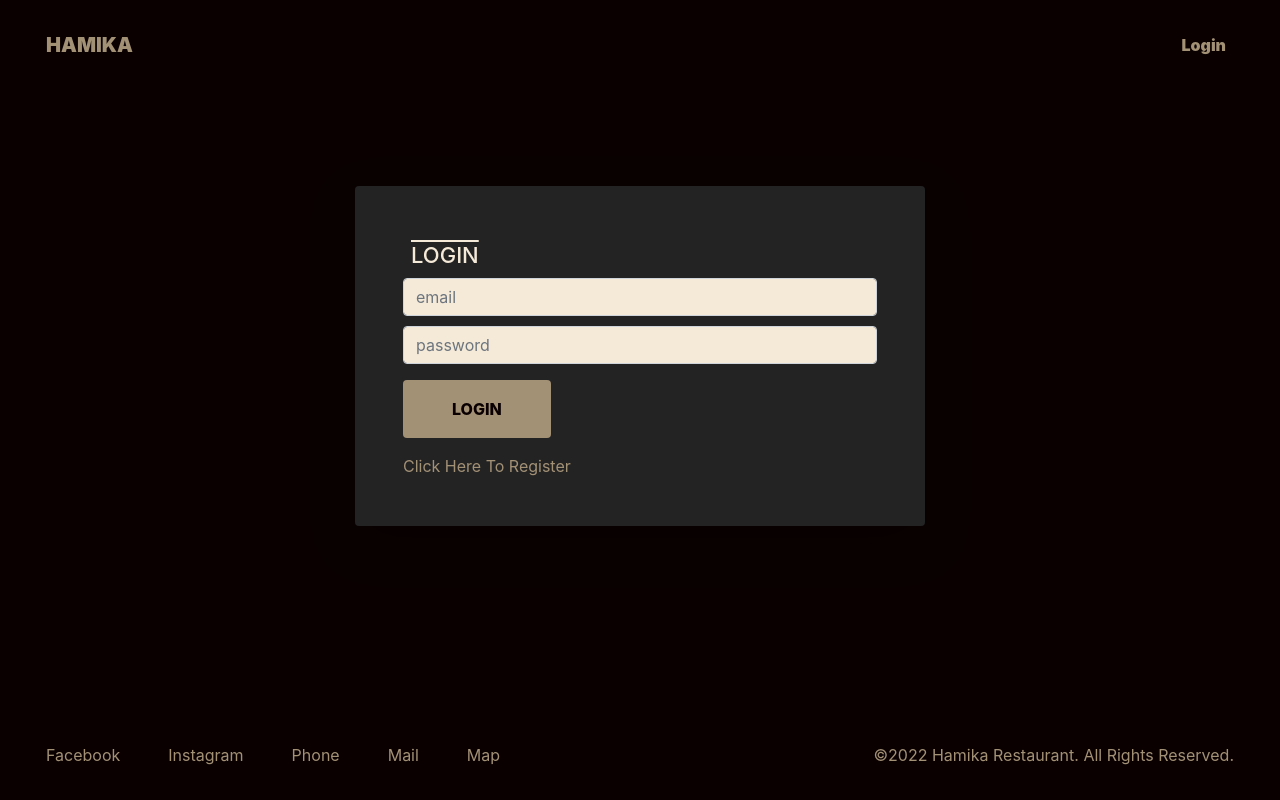
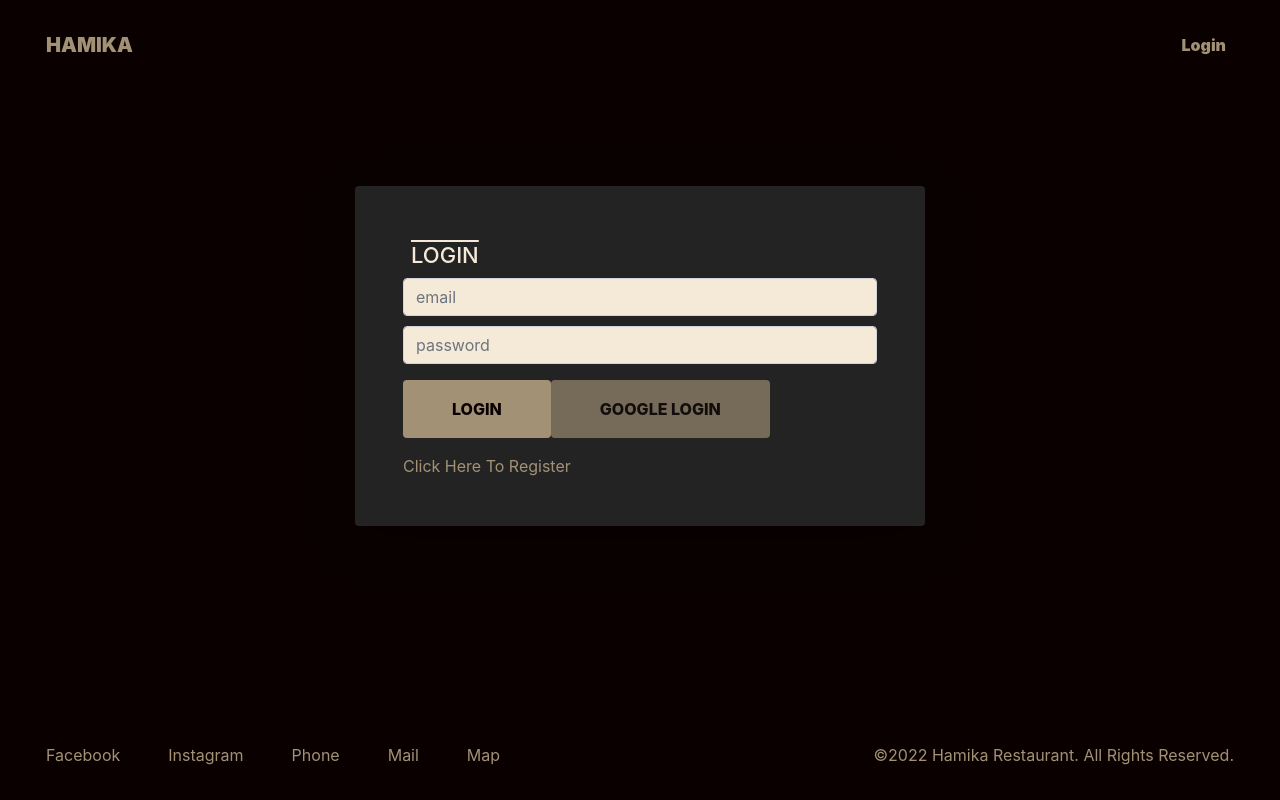
Before and after one commit to klaudia-toth-dev/hamika, a React (Create React App) app in the folder client/: page /login in a window 1280 px wide. Built offline with nearby package versions, Linux system fonts and the light colour scheme; what react-google-maps would draw is missing.

Commit message:
Add google login

```diff
--- a/client/package.json
+++ b/client/package.json
@@ -12,6 +12,7 @@
     "react": "^17.0.2",
     "react-bootstrap": "^2.2.1",
     "react-dom": "^17.0.2",
+    "react-google-login": "^5.2.2",
     "react-google-maps": "^9.4.5",
     "react-redux": "^7.2.6",
     "react-router-dom": "^6.2.2",
--- a/client/src/components/Navbar.js
+++ b/client/src/components/Navbar.js
@@ -1,14 +1,26 @@
 import React, { useState, useEffect } from "react";
 import { useSelector, useDispatch } from "react-redux";
 import { logoutUser } from "../actions/userActions";
-// import { Link } from "react-scroll";
-
+// import { useLocation } from "react-router-dom";
 export default function Navbar() {
   const cartState = useSelector((state) => state.cartReducer);
   const userState = useSelector((state) => state.loginUserReducer);
   const { currentUser } = userState;
 
+  const [user, setUser] = useState(JSON.parse(localStorage.getItem("profile")));
+
   const dispatch = useDispatch();
+  // const location = useLocation();
+
+  useEffect(() => {
+    const token = user?.token;
+
+    //JWT token
+
+    setUser(JSON.parse(localStorage.getItem("currentUser")));
+    console.log(user, "user - auth");
+    // console.log(user.result.name, "currentUser");
+  }, []);
 
   return (
     <div className="navbar-div sticky real-nav">
@@ -61,6 +73,7 @@ export default function Navbar() {
             {currentUser && currentUser.isAdmin && (
               <li className="nav-item mt-2 mr-3">
                 <b>{currentUser.name} </b>
+                {/* <b>{user && user.result.name} </b> */}
               </li>
             )}
             {currentUser && !currentUser.isAdmin && (
@@ -73,7 +86,8 @@ export default function Navbar() {
                   aria-haspopup="true"
                   aria-expanded="false"
                 >
-                  <b>{currentUser.name}</b>
+                  <b>{currentUser.name} </b>
+                  {/* <b>{user && user.result.name} </b> */}
                 </button>
                 <div
                   className="dropdown-menu"
--- a/client/src/reducers/userReducers.js
+++ b/client/src/reducers/userReducers.js
@@ -41,6 +41,13 @@ export const registerUserReducer = (state = {}, action) => {
 };
 export const loginUserReducer = (state = {}, action) => {
   switch (action.type) {
+    case "AUTH":
+      localStorage.setItem("currentUser", JSON.stringify({ ...action?.data }));
+      console.log(action?.data);
+      return {
+        ...state,
+        currentUser: action?.data.result,
+      };
     case "USER_LOGIN_REQUEST":
       return {
         loading: true,
--- a/client/src/screens/LoginScreen.js
+++ b/client/src/screens/LoginScreen.js
@@ -1,8 +1,11 @@
 import React, { useState, useEffect } from "react";
 import { useDispatch, useSelector } from "react-redux";
+import { useNavigate } from "react-router-dom";
 import { loginUser } from "../actions/userActions";
 import Loading from "../components/Loading";
 import Error from "../components/Error";
+
+import { GoogleLogin } from "react-google-login";
 
 export default function LoginScreen() {
   const [email, setEmail] = useState("");
@@ -13,6 +16,7 @@ export default function LoginScreen() {
 
   console.log(loginState);
   const dispatch = useDispatch();
+  const navigate = useNavigate();
 
   useEffect(() => {
     if (localStorage.getItem("currentUser")) {
@@ -27,6 +31,23 @@ export default function LoginScreen() {
     };
     dispatch(loginUser(user));
   }
+
+  const googleSuccess = async (res) => {
+    const result = res?.profileObj;
+    const token = res?.tokenId;
+
+    try {
+      console.log(result, token, "action");
+      dispatch({ type: "AUTH", data: { result, token } });
+
+      navigate("/menu");
+    } catch (error) {
+      console.log(error);
+    }
+  };
+  const googleFailure = () => {
+    console.log("Google Login was unsuccessful. Try again later.");
+  };
 
   return (
     <div>
@@ -56,10 +77,23 @@ export default function LoginScreen() {
             <button className="btn mt-3 mb-3" onClick={login}>
               LOGIN
             </button>
+            <GoogleLogin
+              clientId="1011835344650-bgr918ihmhlqn5g1hrhr46n9aluijhgh.apps.googleusercontent.com"
+              render={(renderProps) => (
+                <button
+                  onClick={renderProps.onClick}
+                  disabled={renderProps.disabled}
+                  className="btn"
+                >
+                  Google Login
+                </button>
+              )}
+              onSuccess={googleSuccess}
+              onFailure={googleFailure}
+              cookiePolicy={"single_host_origin"}
+            />
             <br />
-            <a href="/register" style={{ color: "black" }}>
-              Click Here To Register
-            </a>
+            <a href="/register">Click Here To Register</a>
           </div>
         </div>
       </div>
```
Also changed, not shown: client/src/actions/userActions.js (+4 -3 lines), client/src/store.js (+8 -6 lines). Lines whose indentation alone changed are shown as unchanged.
